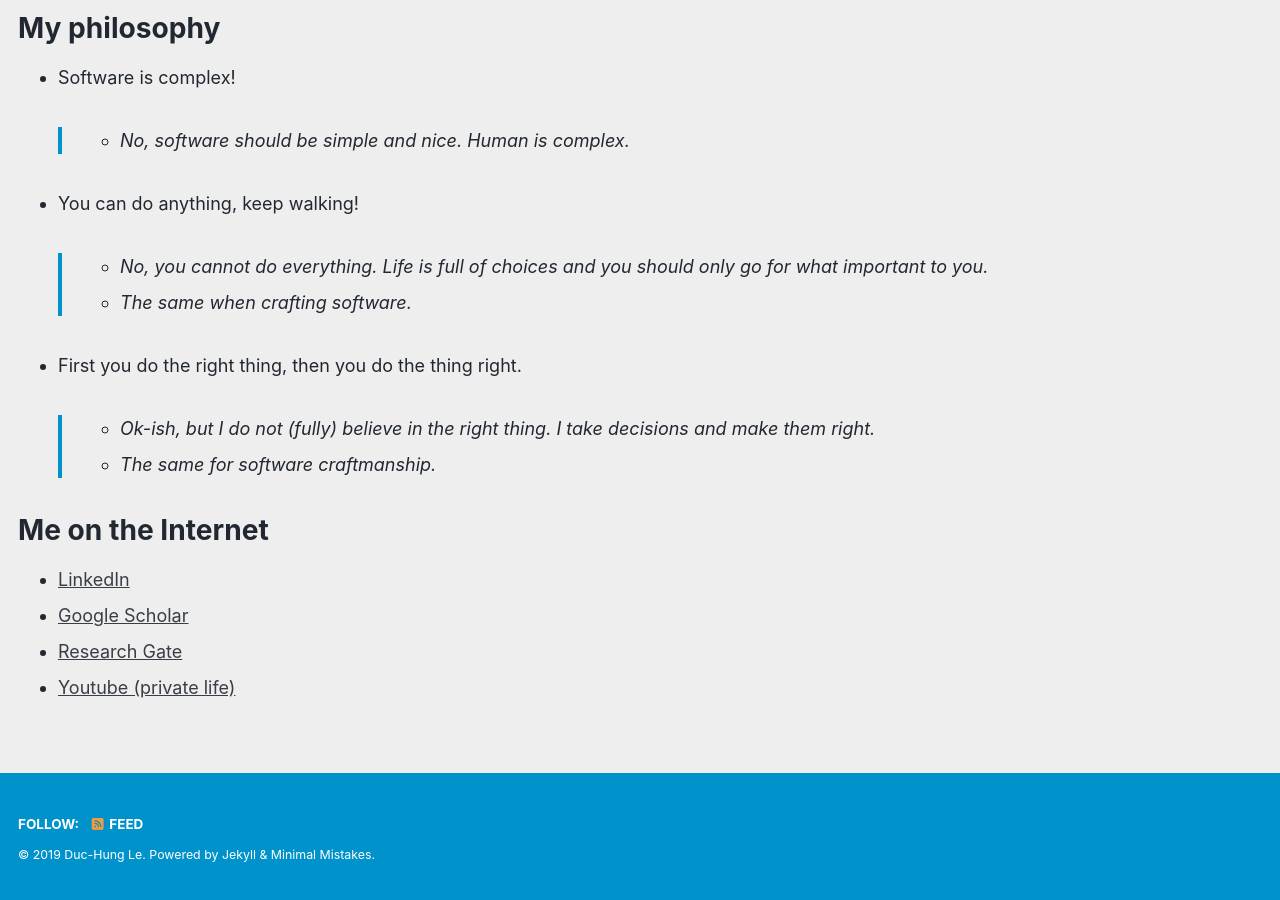
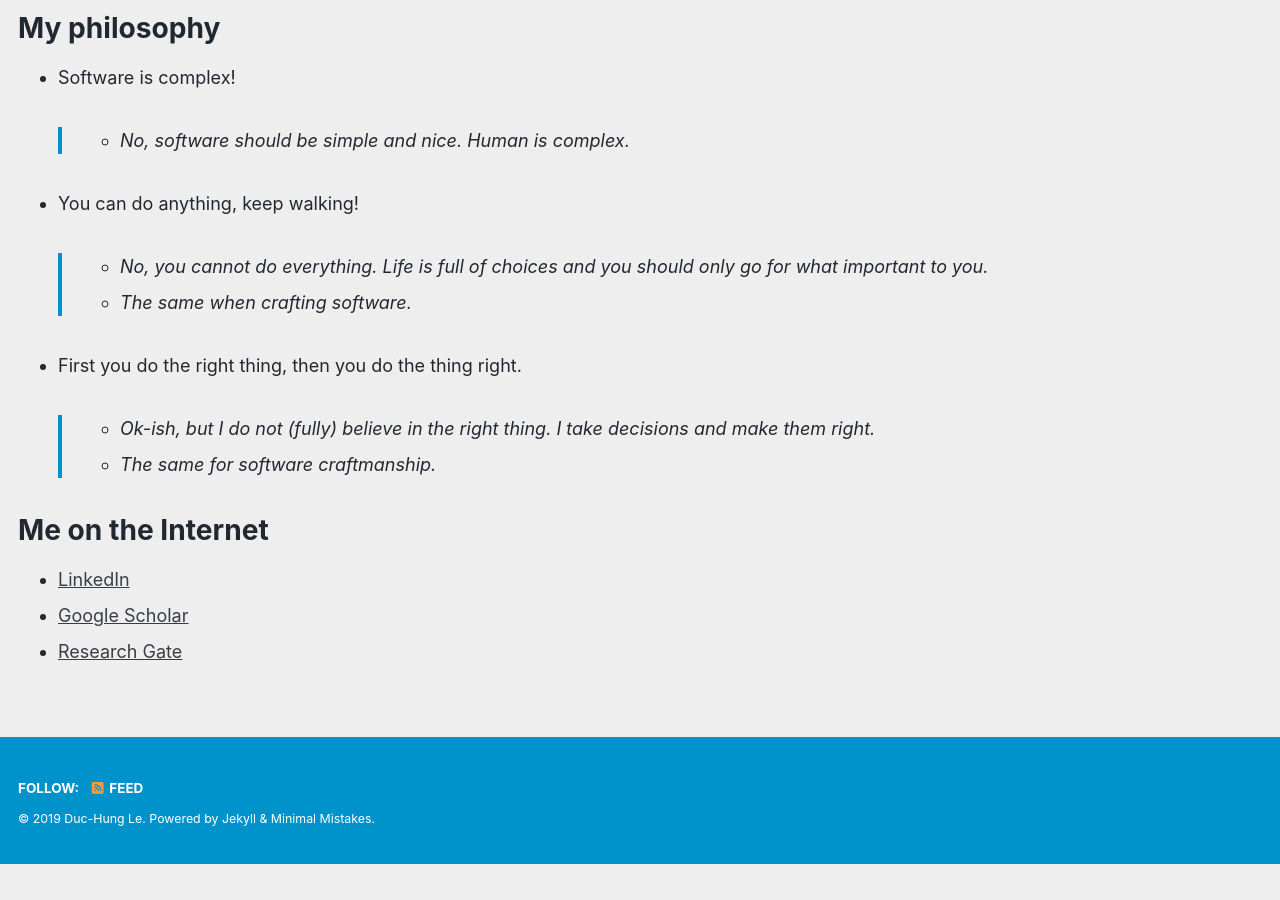
Before and after one commit to leduchung/leduchung.github.io, a Jekyll site: the page built from _pages/home.md, in a window 1280 px wide and 900 px high, scrolled down 1694 px. Built offline with Jekyll 4.4.1, drawn with Linux system fonts in a browser that asks for light colours; cached includes are drawn as plain includes; nearby versions of some CDN libraries; after the commit the page ends 2558 px from its top, so only the background shows below that.

Commit message:
home page

```diff
--- a/_pages/home.md
+++ b/_pages/home.md
@@ -75,4 +75,3 @@ permalink: /
 - [LinkedIn](https://www.linkedin.com/in/duchungle/)
 - [Google Scholar](https://scholar.google.at/citations?user=rfQs0CQAAAAJ)
 - [Research Gate](https://www.researchgate.net/profile/Hung_Le_Duc)
-- [Youtube (private life)](https://www.youtube.com/user/hungld86/videos)
```
